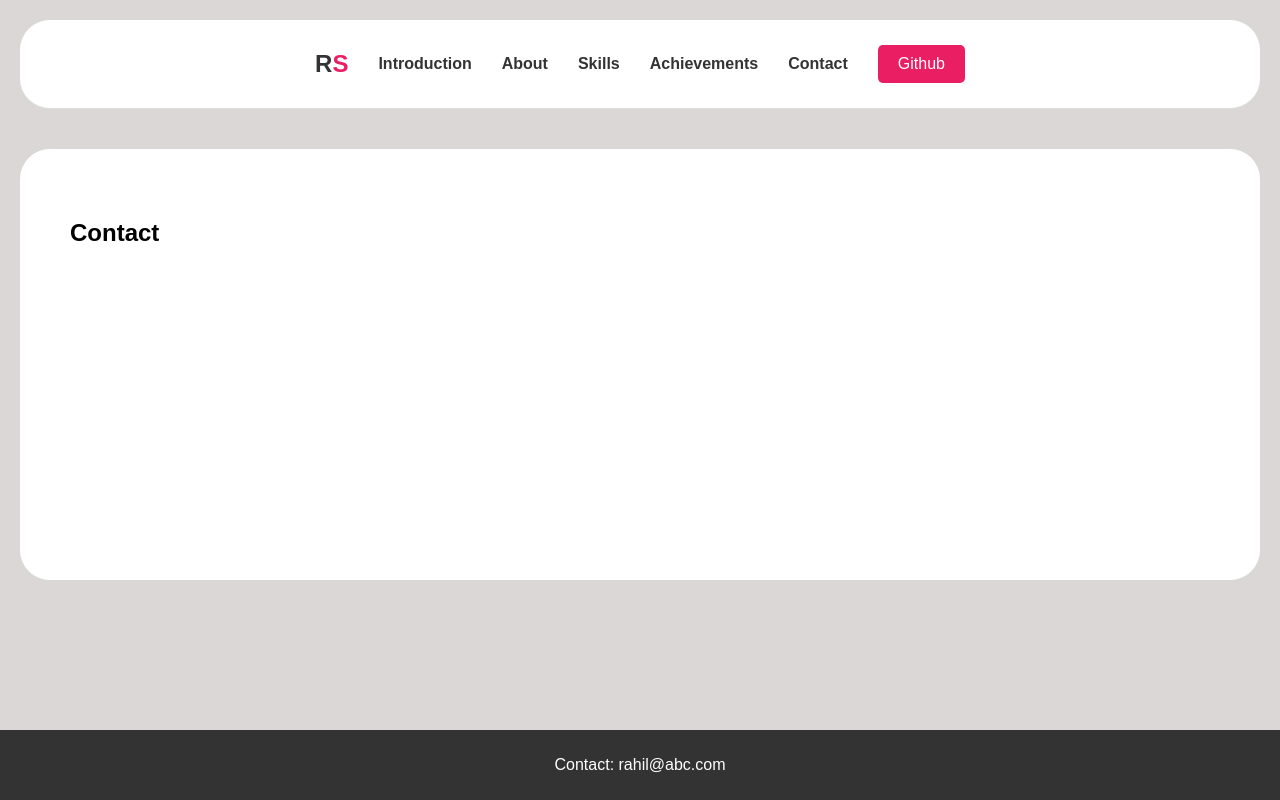
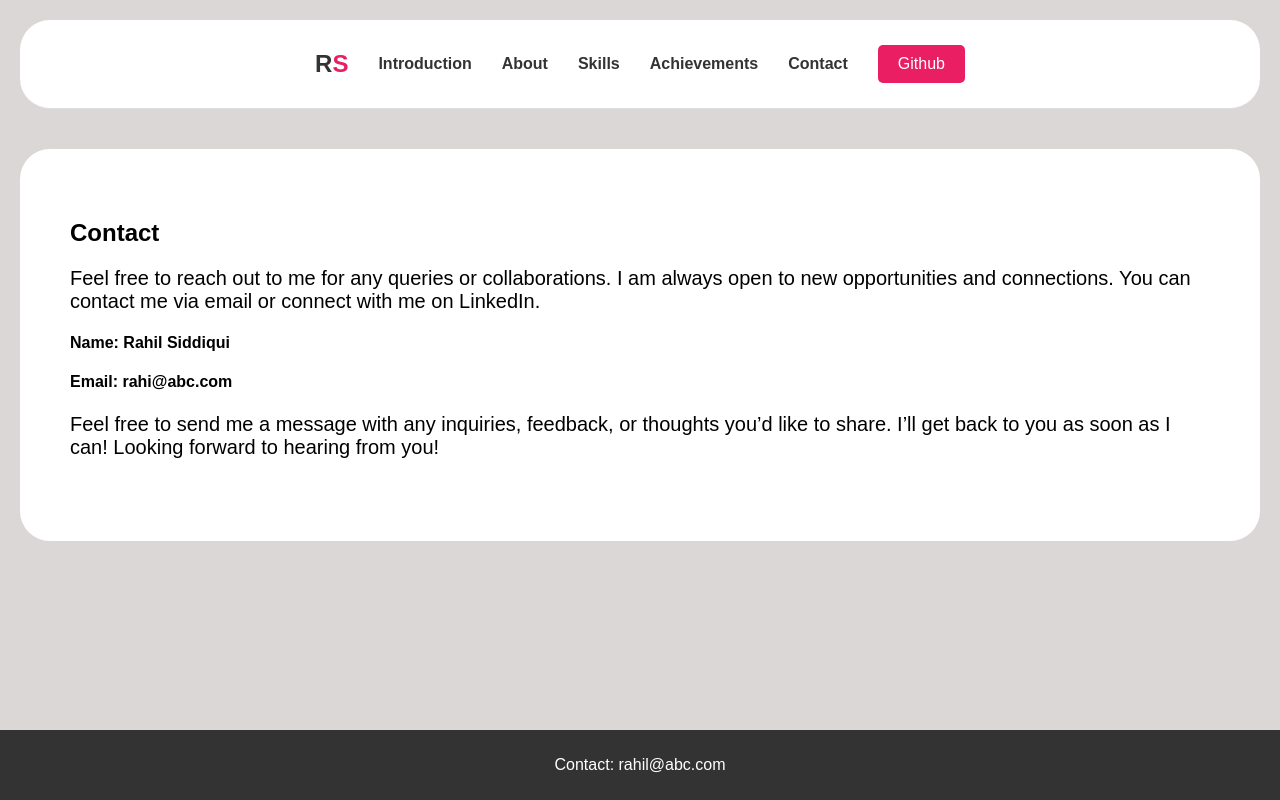
Before and after one commit to kumail-ahmad/Intro, a plain HTML site: page contact.html in a window 1280 px wide. Drawn offline with Linux system fonts and the light colour scheme.

Commit message:
added content

```diff
--- a/contact.html
+++ b/contact.html
@@ -9,10 +9,11 @@
   <body>
     <header class="navbar">
       <div class="container">
+        <input type="checkbox" id="menu-toggle" class="menu-toggle" />
+        <label for="menu-toggle" class="menu-toggle-label">☰</label>
         <nav>
           <ul>
             <h1>R<span>S</span></h1>
-
             <li><a href="index.html">Introduction</a></li>
             <li><a href="about.html">About</a></li>
             <li><a href="skill.html">Skills</a></li>
@@ -26,6 +27,18 @@
     <section class="hero">
       <div class="container">
         <h2>Contact</h2>
+        <p style="font-size: 20px">
+          Feel free to reach out to me for any queries or collaborations. I am
+          always open to new opportunities and connections. You can contact me
+          via email or connect with me on LinkedIn.
+        </p>
+        <h4>Name: Rahil Siddiqui</h4>
+        <h4>Email: rahi@abc.com</h4>
+        <p style="font-size: 20px">
+          Feel free to send me a message with any inquiries, feedback, or
+          thoughts you’d like to share. I’ll get back to you as soon as I can!
+          Looking forward to hearing from you!
+        </p>
       </div>
     </section>
     <footer>
--- a/style.css
+++ b/style.css
@@ -1,4 +1,3 @@
-
 body {
   font-family: Arial, sans-serif;
   margin: 0;
@@ -54,7 +53,6 @@ header.navbar {
   border-radius: 5px;
 }
 
-
 .menu-toggle {
   display: none;
 }
@@ -96,7 +94,6 @@ header.navbar {
   }
 }
 
-
 .hero {
   display: flex;
   padding: 50px;
@@ -119,13 +116,12 @@ header.navbar {
   color: #333;
 }
 
-
 footer {
   background: #333;
   color: #fff;
   text-align: center;
   padding: 10px 0;
-  margin-top: 130px;
+  margin-top: 169px;
 }
 
 .Welcome {
```
Also changed, not shown: about.html (+2 -1 lines), achievements.html (+2 -1 lines), skill.html (+2 -1 lines).
